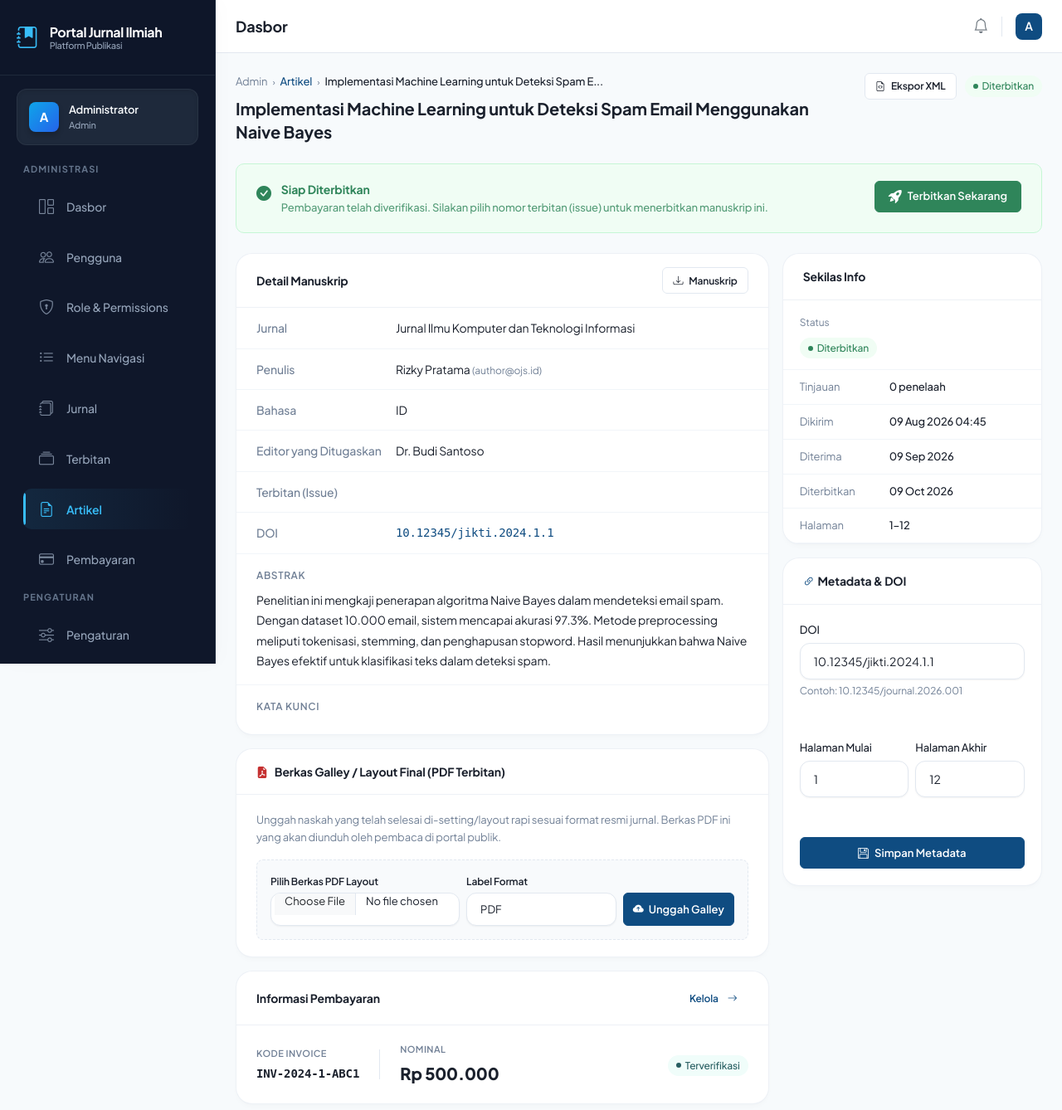
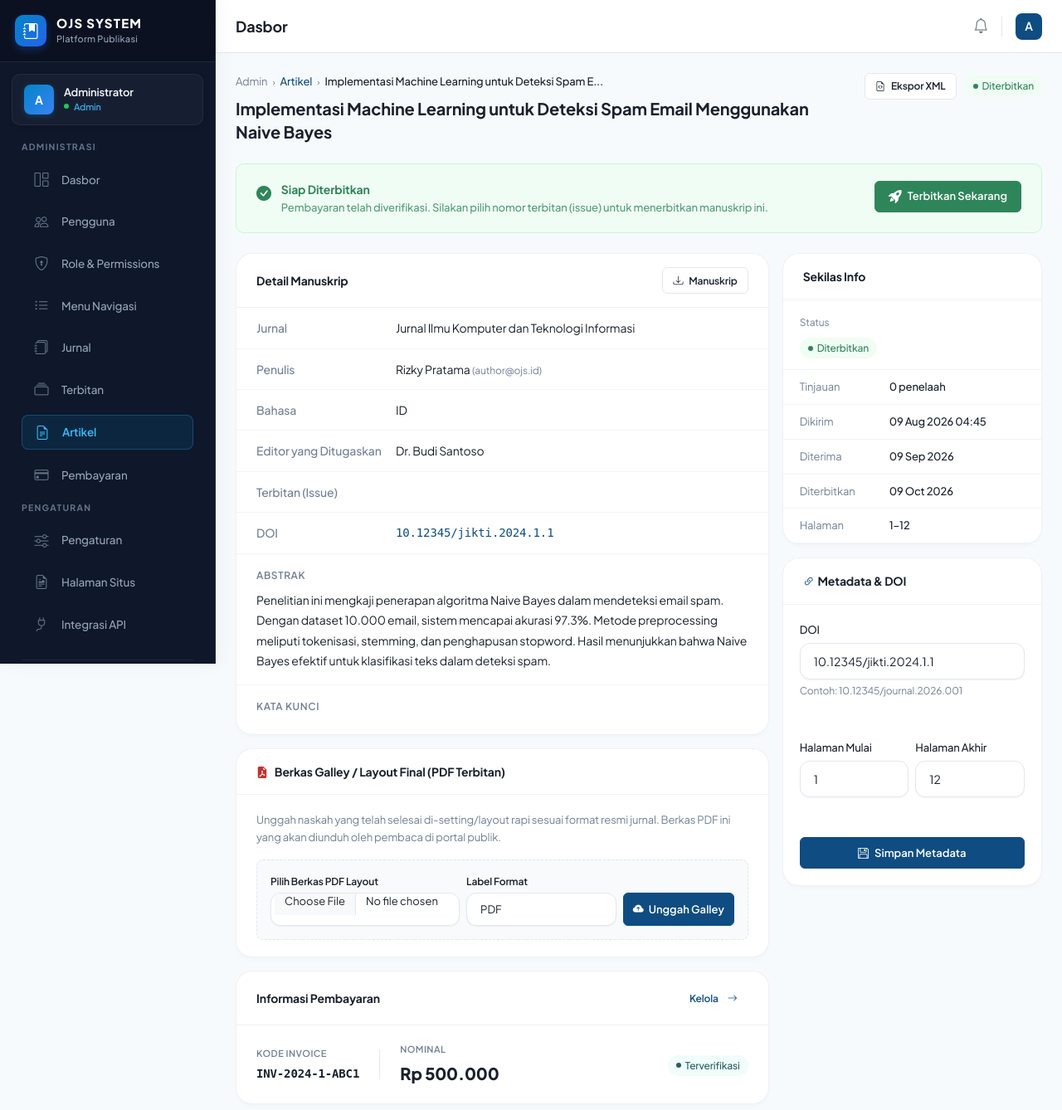
Before and after one commit to mustaqim-project/ojs-system, a Laravel app: page /admin/articles/1 in a window 1280 px wide. Shown: the top 1338 px of the page at 83% size. Run offline with Laravel 12, Linux system fonts and the light colour scheme; a user stored in the database is signed in; data comes from the database, SQL or seed files in the repository; data that the repository does not hold is empty; parts of the project's set-up code (start-up, migrations or seed data) failed here and were passed over; some libraries are stand-ins or nearby versions.

Commit message:
style: polish sidebar layout, hardcode brand to OJS SYSTEM, and redesign pagination UI with Bootstrap 5

```diff
--- a/app/Providers/AppServiceProvider.php
+++ b/app/Providers/AppServiceProvider.php
@@ -16,6 +16,9 @@
 
     public function boot(): void
     {
+        // Enforce Bootstrap 5 Pagination
+        \Illuminate\Pagination\Paginator::useBootstrapFive();
+
         // ============================================================
         // GLOBAL AUTHORIZATION BYPASS (backward-compat safety net)
         // ------------------------------------------------------------
--- a/resources/views/layouts/dashboard.blade.php
+++ b/resources/views/layouts/dashboard.blade.php
@@ -95,7 +95,6 @@
         .sidebar {
             width: var(--sidebar-w, 280px);
             background: #0f172a;
-            /* Deep slate */
             color: #f8fafc;
             position: fixed;
             top: 0;
@@ -105,50 +104,142 @@
             overflow-y: auto;
             border-right: 1px solid #1e293b;
             transition: transform 0.3s ease;
-            box-shadow: 4px 0 24px rgba(0, 0, 0, 0.02);
+            box-shadow: 4px 0 24px rgba(0, 0, 0, 0.04);
+        }
+
+        .sidebar::-webkit-scrollbar {
+            width: 4px;
+        }
+
+        .sidebar::-webkit-scrollbar-thumb {
+            background: #1e293b;
+            border-radius: 4px;
         }
 
         .sidebar-header {
-            padding: 24px 20px;
+            padding: 18px 18px;
             border-bottom: 1px solid #1e293b;
             display: flex;
             align-items: center;
-            gap: 14px;
-            background: rgba(15, 23, 42, 0.95);
+            gap: 12px;
+            background: #0b1120;
             position: sticky;
             top: 0;
-            z-index: 2;
-            backdrop-filter: blur(8px);
+            z-index: 10;
+        }
+
+        .sidebar-brand-icon {
+            width: 38px;
+            height: 38px;
+            border-radius: 10px;
+            background: linear-gradient(135deg, #0284c7, #2563eb);
+            display: flex;
+            align-items: center;
+            justify-content: center;
+            color: #ffffff;
+            font-size: 19px;
+            box-shadow: 0 4px 10px rgba(37, 99, 235, 0.3);
+            flex-shrink: 0;
+        }
+
+        .sidebar-brand-text {
+            display: flex;
+            flex-direction: column;
+            gap: 1px;
+            overflow: hidden;
+        }
+
+        .brand-title {
+            font-size: 15px;
+            font-weight: 800;
+            letter-spacing: 0.08em;
+            color: #ffffff;
+            font-family: 'Plus Jakarta Sans', sans-serif;
+            line-height: 1.2;
+            white-space: nowrap;
+        }
+
+        .brand-subtitle {
+            font-size: 11px;
+            color: #94a3b8;
+            font-weight: 500;
+            letter-spacing: 0.02em;
+            white-space: nowrap;
         }
 
         .sidebar-user-card {
-            margin: 16px 20px 8px;
-            background: #1e293b;
-            border-radius: 12px;
-            padding: 14px;
+            margin: 14px 14px 6px;
+            background: rgba(30, 41, 59, 0.5);
+            border-radius: 10px;
+            padding: 12px 14px;
             display: flex;
             align-items: center;
             gap: 12px;
-            border: 1px solid rgba(255, 255, 255, 0.05);
-            box-shadow: inset 0 2px 4px rgba(0, 0, 0, 0.1);
+            border: 1px solid rgba(255, 255, 255, 0.06);
+            box-shadow: 0 2px 6px rgba(0, 0, 0, 0.12);
+        }
+
+        .sidebar-user-avatar {
+            width: 36px;
+            height: 36px;
+            background: linear-gradient(135deg, #0284c7, #3b82f6);
+            border-radius: 8px;
+            display: flex;
+            align-items: center;
+            justify-content: center;
+            color: white;
+            font-weight: 700;
+            font-size: 14px;
+            box-shadow: 0 2px 6px rgba(2, 132, 199, 0.3);
+            flex-shrink: 0;
+        }
+
+        .sidebar-user-name {
+            font-size: 13px;
+            font-weight: 600;
+            color: #f8fafc;
+            white-space: nowrap;
+            text-overflow: ellipsis;
+            overflow: hidden;
+            font-family: 'Plus Jakarta Sans', sans-serif;
+            line-height: 1.3;
+        }
+
+        .sidebar-user-role {
+            font-size: 11px;
+            color: #38bdf8;
+            font-weight: 500;
+            text-transform: capitalize;
+            display: flex;
+            align-items: center;
+            gap: 6px;
+        }
+
+        .sidebar-user-role::before {
+            content: '';
+            width: 6px;
+            height: 6px;
+            border-radius: 50%;
+            background-color: #22c55e;
+            display: inline-block;
         }
 
         .sidebar-menu {
             list-style: none;
-            padding: 8px 12px 24px;
+            padding: 8px 10px 24px;
             margin: 0;
             display: flex;
             flex-direction: column;
-            gap: 4px;
+            gap: 3px;
         }
 
         .sidebar-category {
-            padding: 24px 16px 8px;
-            font-size: 11px;
+            padding: 16px 12px 6px;
+            font-size: 10.5px;
             font-weight: 700;
             color: #64748b;
             text-transform: uppercase;
-            letter-spacing: 0.1em;
+            letter-spacing: 0.12em;
             font-family: 'Plus Jakarta Sans', sans-serif;
         }
 
@@ -156,55 +247,45 @@
             display: flex;
             align-items: center;
             gap: 12px;
-            padding: 10px 16px;
+            padding: 9px 12px;
             color: #94a3b8;
             text-decoration: none;
-            font-size: 14px;
+            font-size: 13.5px;
             font-weight: 500;
-            border-radius: 10px;
+            border-radius: 8px;
             transition: all 0.2s cubic-bezier(0.4, 0, 0.2, 1);
             font-family: 'Plus Jakarta Sans', sans-serif;
             position: relative;
-            overflow: hidden;
         }
 
         .sidebar-link i {
-            font-size: 18px;
-            transition: transform 0.2s ease, color 0.2s ease;
-            opacity: 0.8;
+            font-size: 17px;
+            min-width: 20px;
+            display: inline-flex;
+            align-items: center;
+            justify-content: center;
+            color: #64748b;
+            transition: all 0.2s ease;
         }
 
         .sidebar-link:hover {
-            background: rgba(255, 255, 255, 0.04);
-            color: #f8fafc;
+            background: rgba(255, 255, 255, 0.05);
+            color: #f1f5f9;
         }
 
         .sidebar-link:hover i {
-            transform: scale(1.1);
             color: #38bdf8;
-            opacity: 1;
         }
 
         .sidebar-link.active {
-            background: linear-gradient(90deg, rgba(56, 189, 248, 0.1) 0%, transparent 100%);
+            background: rgba(2, 132, 199, 0.14);
             color: #38bdf8;
             font-weight: 600;
-        }
-
-        .sidebar-link.active::before {
-            content: '';
-            position: absolute;
-            left: 0;
-            top: 10%;
-            height: 80%;
-            width: 3px;
-            background: #38bdf8;
-            border-radius: 0 4px 4px 0;
+            border: 1px solid rgba(56, 189, 248, 0.25);
         }
 
         .sidebar-link.active i {
             color: #38bdf8;
-            opacity: 1;
         }
 
         @media (max-width: 1023px) {
@@ -311,25 +392,23 @@
         {{-- SIDEBAR --}}
         <aside class="sidebar" id="sidebar">
             <div class="sidebar-header">
-                <i class="bi bi-journal-bookmark-fill" style="font-size: 26px; color: #38bdf8;"></i>
-                <div style="line-height: 1.2;">
-                    <div
-                        style="font-size: 16px; color: #fff; font-weight: 700; font-family: 'Plus Jakarta Sans', sans-serif;">
-                        {{ \App\Models\Setting::get('site_name', 'OJS') }}</div>
-                    <div style="font-size: 11px; color: #94a3b8; font-weight: 500;">Platform Publikasi</div>
+                <div class="sidebar-brand-icon">
+                    <i class="bi bi-journal-bookmark-fill"></i>
+                </div>
+                <div class="sidebar-brand-text">
+                    <span class="brand-title">OJS SYSTEM</span>
+                    <span class="brand-subtitle">Platform Publikasi</span>
                 </div>
             </div>
 
             <div class="sidebar-user-card">
-                <div
-                    style="width: 36px; height: 36px; background: linear-gradient(135deg, #0ea5e9, #2563eb); border-radius: 8px; display: flex; align-items: center; justify-content: center; color: white; font-weight: bold; font-size: 15px; box-shadow: 0 4px 6px rgba(0,0,0,0.2);">
+                <div class="sidebar-user-avatar">
                     {{ strtoupper(substr(auth()->user()->name, 0, 1)) }}
                 </div>
                 <div style="overflow: hidden; flex: 1;">
-                    <div
-                        style="font-size: 13px; font-weight: 600; color: #f8fafc; white-space: nowrap; text-overflow: ellipsis; overflow: hidden; font-family: 'Plus Jakarta Sans', sans-serif;">
+                    <div class="sidebar-user-name" title="{{ auth()->user()->name }}">
                         {{ auth()->user()->name }}</div>
-                    <div style="font-size: 11px; color: #94a3b8; font-weight: 500; text-transform: capitalize;">
+                    <div class="sidebar-user-role">
                         {{ auth()->user()->role }}</div>
                 </div>
             </div>
```
Also changed, not shown: public/css/ojs.css (+49 -0 lines), 3 other files.
